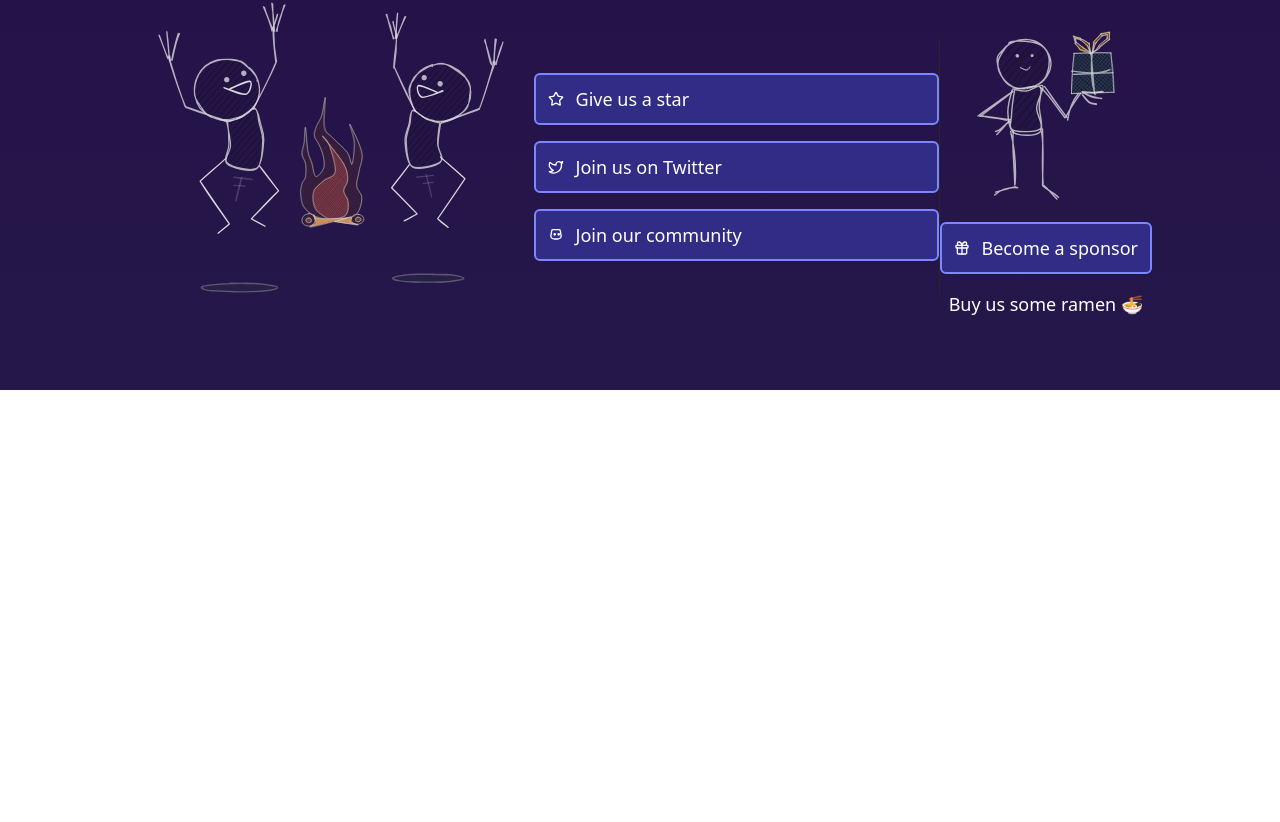
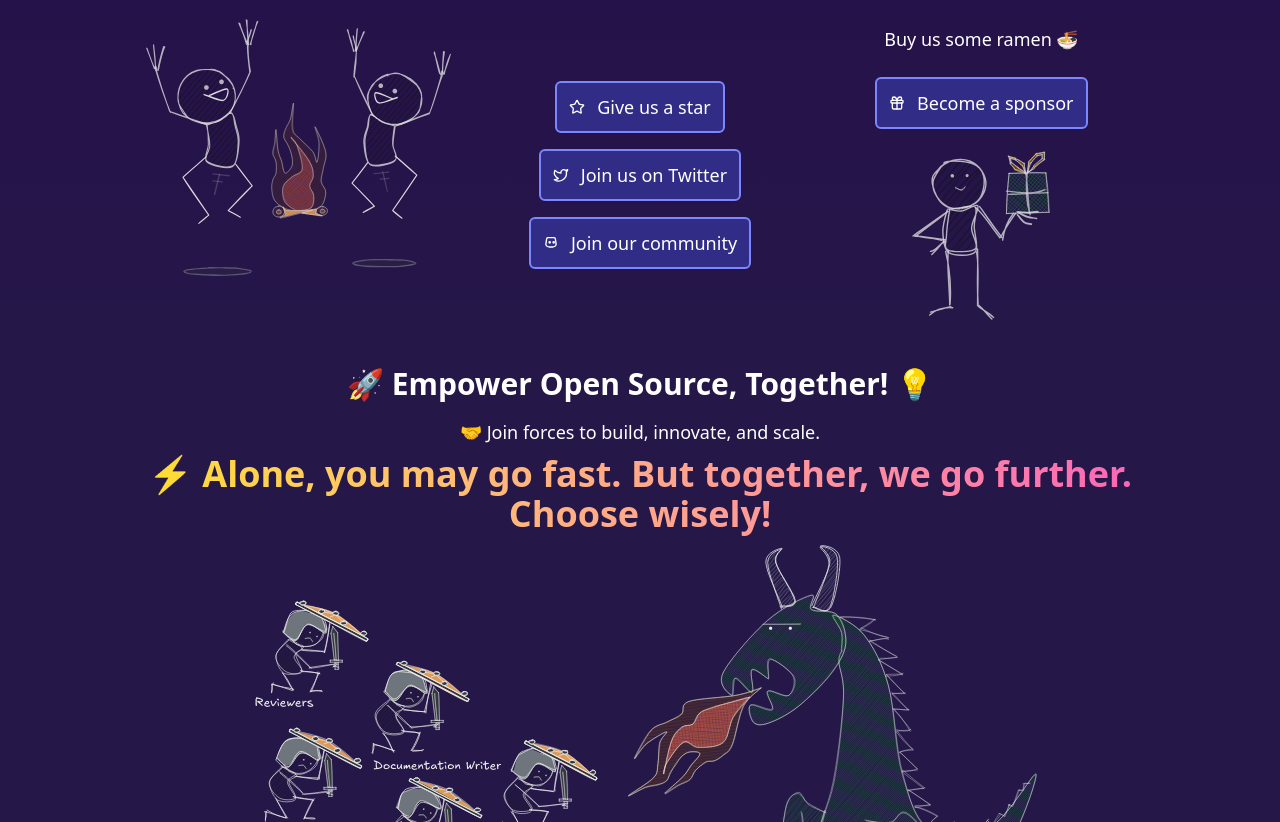
Before and after one commit to YGNTECHSTARTUP/create-ygn-app, a Next.js app in the folder Frontend/ygn-stack/: page / in a window 1280 px wide. Shown: the part 2018-2840 px from the top of the page. Before the commit the page ends 2408 px from the top, so only its background shows below. Built offline with nearby package versions, Linux system fonts and the light colour scheme.

Commit message:
Added OpenSourceChallenges

```diff
--- /dev/null
+++ b/Frontend/ygn-stack/app/Comp/OpenSourceChallenges.tsx
@@ -0,0 +1,22 @@
+import Image from 'next/image'
+import React from 'react'
+
+const OpenSourceChallenges = () => {
+  return (
+    <div className="bg-[#6c35aa] bg-gradient-to-b from-[#251849] to-[#251849] text-white py-16 px-4 -mt-32">
+    <div className="max-w-5xl mx-auto ">
+      <div className="text-center mb-16 ">
+      <h1 className="text-3xl font-bold mb-4">🚀 Empower Open Source, Together! 💡</h1>
+<p className="text-lg mb-2">🤝 Join forces to build, innovate, and scale.</p>
+<p className="text-xl md:text-2xl xl:text-4xl  font-extrabold text-transparent bg-clip-text bg-gradient-to-r from-yellow-300 to-pink-400 pb-2">⚡ Alone, you may go fast. But together, we go further.  Choose wisely!</p>
+
+      </div>
+      </div>
+      <div className='justify-center items-center mx-auto flex -mt-16'>
+        <Image src="/OpenSource.svg" alt='Open source Challenge' height={800} width={800}/>
+      </div>
+      </div>
+  )
+}
+
+export default OpenSourceChallenges
--- a/Frontend/ygn-stack/app/Comp/PricingSection.tsx
+++ b/Frontend/ygn-stack/app/Comp/PricingSection.tsx
@@ -13,9 +13,10 @@ export default function PricingSection() {
           <p className="text-xl">You can still make your contribution!</p>
         </div>
 
-        <div className="md:flex container justify-center items-center -mt-10 mx-auto">
-          {/* Left droplet */}
-          <div className=" -mt-10 flex sm:mx-auto md:mx-0 md:min-w-0 sm:text-center  sm:min-w-lg justify-center container">
+        <div className="container mx-auto px-4 py-10 -mt-16">
+      <div className="grid grid-cols-1 md:grid-cols-3 gap-8 items-center">
+        {/* Left Image */}
+        <div className="flex justify-center -mt-14">
           <Image
             src="/pricing.svg"
             width={350}
@@ -25,12 +26,12 @@ export default function PricingSection() {
           />
         </div>
 
-          {/* Center buttons */}
-          <div className="flex flex-col gap-4 container ">
-            <Link href="https://github.com/YGNTECHSTARTUP/create-ygn-app/" target="_blank" >
+        {/* Center Buttons */}
+        <div className="flex flex-col gap-4 items-center">
+          <Link href="https://github.com/YGNTECHSTARTUP/create-ygn-app/" target="_blank">
             <Button
               variant="outline"
-              className=" hover:bg-indigo-800 cursor-pointer text-white py-6 px-4 rounded-md flex items-center gap-3 w-full justify-start border-2 border-indigo-400 bg-indigo-900"
+              className="hover:bg-indigo-800 cursor-pointer text-white py-6 px-4 rounded-md flex items-center gap-3 w-full border-2 border-indigo-400 bg-indigo-900"
             >
               <Star className="h-5 w-5" />
               <span className="text-lg">Give us a star</span>
@@ -40,42 +41,36 @@ export default function PricingSection() {
           <Link href="https://x.com/ygndotgg" target="_blank">
             <Button
               variant="outline"
-              className="hover:bg-indigo-800 cursor-pointer text-white py-6 px-4 rounded-md flex items-center gap-3 w-full justify-start border-2 border-indigo-400 bg-indigo-900"
+              className="hover:bg-indigo-800 cursor-pointer text-white py-6 px-4 rounded-md flex items-center gap-3 w-full border-2 border-indigo-400 bg-indigo-900"
             >
               <Twitter className="h-5 w-5" />
               <span className="text-lg">Join us on Twitter</span>
             </Button>
           </Link>
 
-<Link href="https://discord.gg/hc6bveqT">
+          <Link href="https://discord.gg/hc6bveqT" target="_blank">
             <Button
               variant="outline"
-              className=" hover:bg-indigo-800 cursor-pointer text-white py-6 px-4 rounded-md flex items-center gap-3 w-full justify-start border-2 border-indigo-400 bg-indigo-900"
+              className="hover:bg-indigo-800 cursor-pointer text-white py-6 px-4 rounded-md flex items-center gap-3 w-full border-2 border-indigo-400 bg-indigo-900"
             >
               <DiscordIcon className="h-5 w-5" />
               <span className="text-lg">Join our community</span>
             </Button>
           </Link>
-
         </div>
 
-          {/* Vertical divider */}
-          <div className="hidden md:block w-px bg-zinc-800 h-64 mx-auto"></div>
-
-          {/* Right section */}
+        {/* Right Sponsor Section */}
+        <div className="flex flex-col items-center gap-4 text-center">
+          <p className="text-lg mb-2">Buy us some ramen 🍜</p>
           <Link href="https://github.com/sponsors/YGNTECHSTARTUP" target="_blank">
-          <div className="flex flex-col-reverse items-center gap-4 container">
-            <p className="text-lg mb-2">Buy us some ramen 🍜</p>
             <Button
               variant="outline"
-              className=" hover:bg-indigo-800 cursor-pointer text-white py-6 px-8 rounded-md flex items-center gap-3 border-2 border-indigo-400 bg-indigo-900"
+              className="hover:bg-indigo-800 cursor-pointer text-white py-6 px-8 rounded-md flex items-center gap-3 border-2 border-indigo-400 bg-indigo-900"
             >
               <Gift className="h-5 w-5" />
               <span className="text-lg">Become a sponsor</span>
             </Button>
-
-            {/* Right droplet */}
-            <div className="block mt-4">
+          </Link>
           <Image
             src="/sponser.svg"
             width={150}
@@ -85,8 +80,6 @@ export default function PricingSection() {
           />
         </div>
       </div>
-          </Link>
-
     </div>
       </div>
     </div>
--- a/Frontend/ygn-stack/app/page.tsx
+++ b/Frontend/ygn-stack/app/page.tsx
@@ -3,6 +3,7 @@ import LandingPage from './Comp/LandingPage'
 import { Header } from './Comp/header'
 import Ecosystem from './Comp/Ecosystem'
 import PricingSection from './Comp/PricingSection'
+import OpenSourceChallenges from './Comp/OpenSourceChallenges'
 
 const page = () => {
   return (
@@ -11,6 +12,7 @@ const page = () => {
 <Header/>
 <Ecosystem/>
 <PricingSection/>
+<OpenSourceChallenges/>
     </div>
 
   )
```
Also changed, not shown: Frontend/ygn-stack/public/OpenSource.svg (added). Lines whose indentation alone changed are shown as unchanged.
